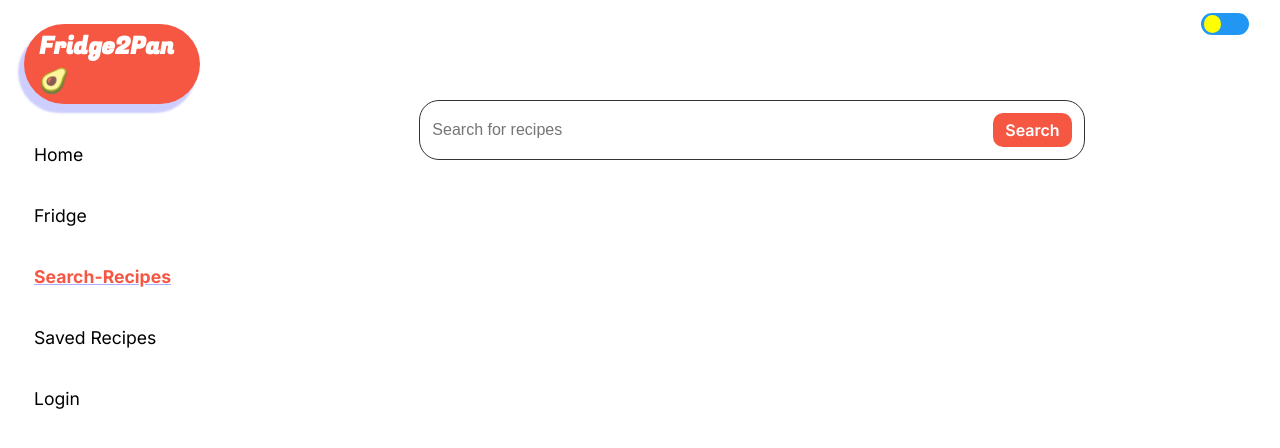
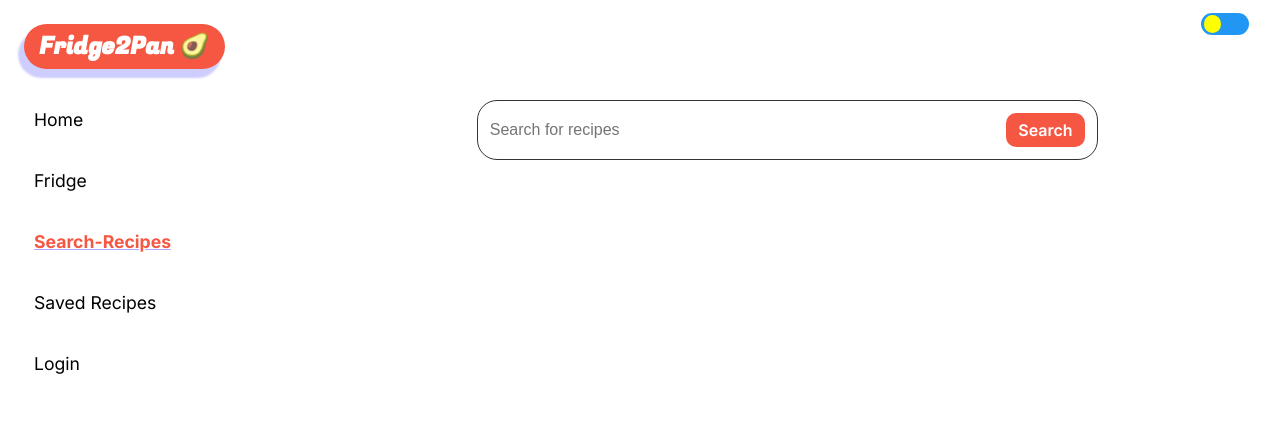
Before and after one commit to mavSeneris/Fridge2Pan, a React (Vite) app: page /search-recipes in a window 1280 px wide. Shown: the top 448 px of the page. Built offline with nearby package versions, Linux system fonts and the light colour scheme; no server answers.

Commit message:
fix logo responsiveness

```diff
--- a/src/App.css
+++ b/src/App.css
@@ -241,6 +241,9 @@ nav {
   border-radius: 40px;
   box-shadow: -5px 8px 2px 1px rgba(31, 31, 252, 0.219);
   font-family: "Fugaz One", cursive;
+  width: max-content;
+  max-width: fit-content;
+
 }
 
 /*---Home Component---*/
@@ -538,6 +541,8 @@ nav {
   font-size: 1rem;
   height: 40px;
   margin-right: auto;
+  background-color: transparent;
+  width: 89%;
 }
 
 .recipe-card {
@@ -892,18 +897,15 @@ nav {
     flex-direction: column;
     justify-content: right;
     align-items: self-start;
+
   }
 
   .main-logo-link {
     width: 100%;
   }
-  .main-logo {
-    /* font-size: 1rem; */
-    width: 100%;
-  }
 
   main {
-    flex: 6;
+    flex: 4;
   }
 
   .nav-menu {
@@ -974,4 +976,9 @@ nav {
   .login-form {
     min-width: 80%;
   }
+
+  /* Meal mobile styles */
+  .meal-card{
+    margin-top: 100px;
+  }
 }
--- a/src/pages/Search.jsx
+++ b/src/pages/Search.jsx
@@ -3,7 +3,7 @@ import ContentLoader from "../components/ContentLoader";
 import MarkdownView from "react-showdown";
 import { collection, doc, setDoc, getDoc, updateDoc } from "firebase/firestore";
 import { db, auth } from "../firebase";
-import { useNavigate } from "react-router-dom";
+import { useNavigate, useOutletContext } from "react-router-dom";
 import { nanoid } from "nanoid";
 
 const recipeRef = collection(db, "recipes");
@@ -16,6 +16,7 @@ export default function Search() {
   const [loading, setLoading] = useState(false);
   const [error, setError] = useState(null);
   const navigate = useNavigate();
+  const {isDarkMode} = useOutletContext();
 
   const apiURL = import.meta.env.VITE_REACT_API_URL;
   const apiKey = import.meta.env.VITE_REACT_API_KEY;
@@ -117,6 +118,7 @@ export default function Search() {
                 type="text"
                 onChange={handleInputUpdate}
                 placeholder="Search for recipes"
+                style={{color: isDarkMode && "white"}}
               />
               <button className="search-form__button" type="submit">
                 Search
```
